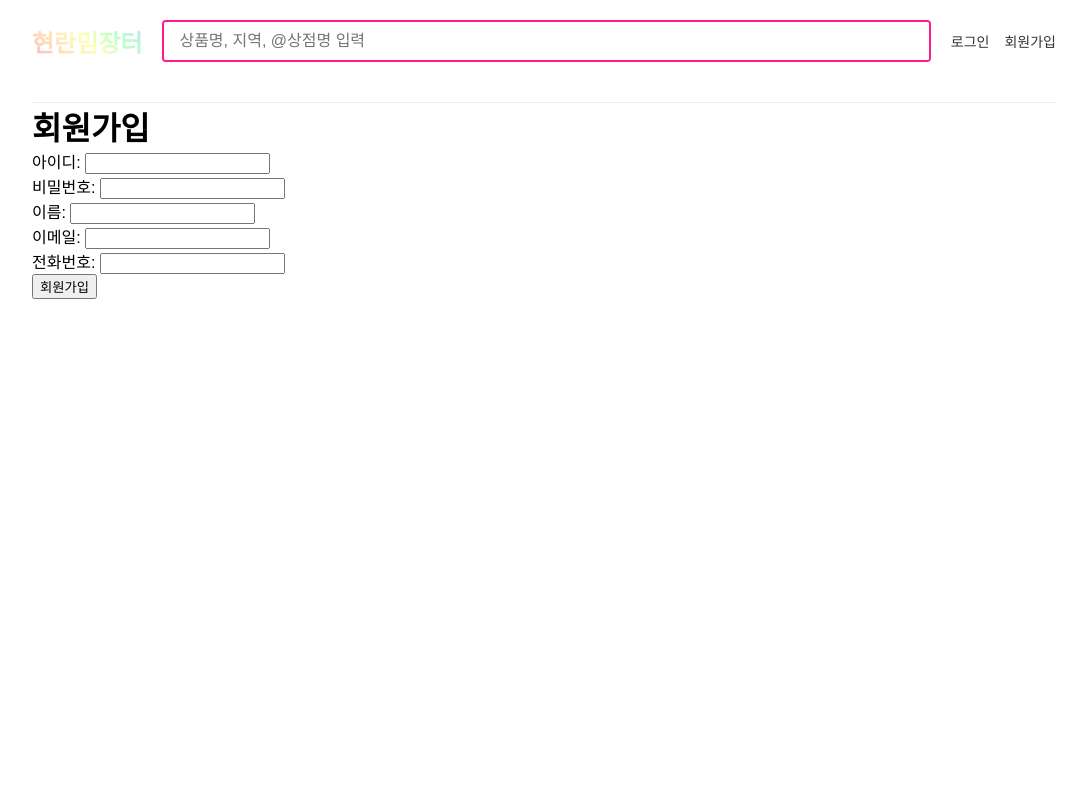
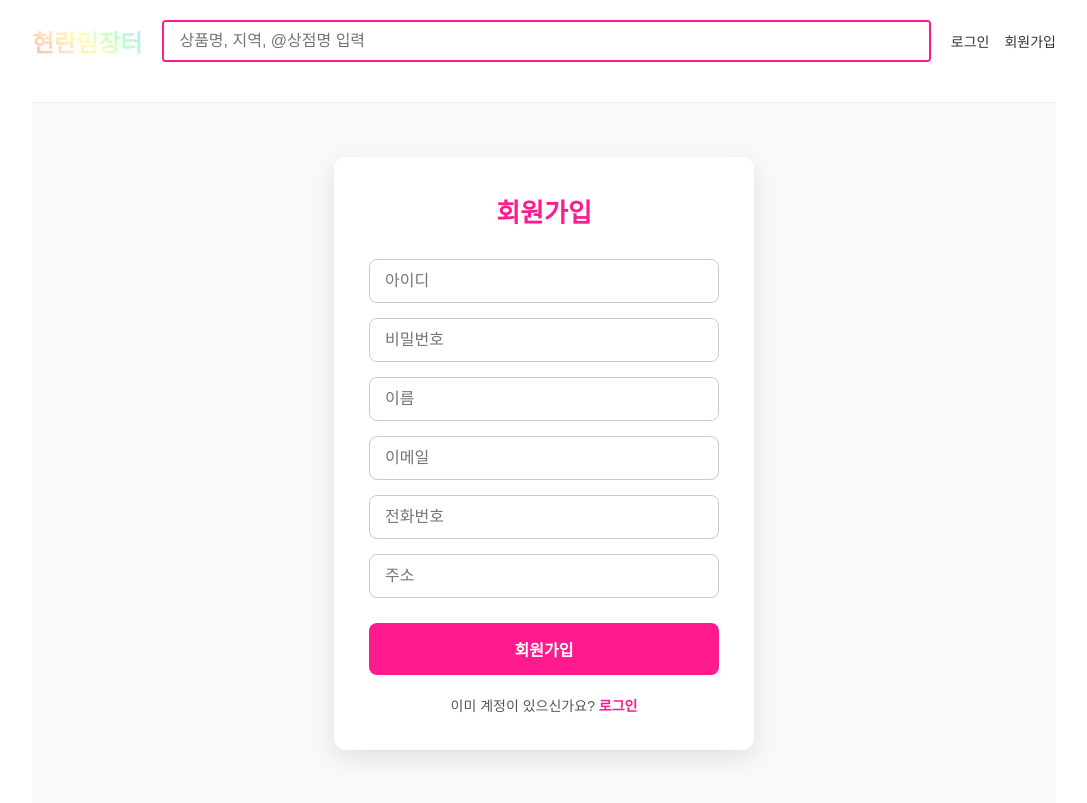
Before and after one commit to wjdfks3560/database_project, a Flask app: page /register_page in a window 1280 px wide. Shown: the whole page, without its empty margins (96-1183 px from the left). Before the commit the page ends 299 px from the top, so only its background shows below. Run offline with Flask 3, Linux system fonts and the light colour scheme.

Commit message:
Home button

```diff
--- a/app.py
+++ b/app.py
@@ -1,6 +1,7 @@
 from flask import Flask, render_template, request, session, redirect, url_for, flash
 import mysql.connector
 import os
+from datetime import date
 
 app = Flask(__name__)
 app.secret_key = os.urandom(24)
@@ -51,19 +52,24 @@ def register_page():
 def register():
     data = request.form
     username = data.get('id')
-    password = data.get('password')  # 평문
+    password = data.get('password')
     name = data.get('name')
     email = data.get('email')
     phone = data.get('tel')
+    address = data.get('address')
 
-    if not all([username, password, name, email, phone]):
+    if not all([username, password, name, email, phone, address]):
         return render_template('register.html', error="모든 필드를 입력해주세요.")
 
     try:
         conn = get_db_connection()
         cursor = conn.cursor()
-        sql = "INSERT INTO User (id, password, user_name, email, phone_number) VALUES (%s,%s,%s,%s,%s)"
-        cursor.execute(sql, (username, password, name, email, phone))
+        today = date.today().strftime('%Y-%m-%d')
+        sql = """
+            INSERT INTO User (id, password, user_name, email, phone_number, address, join_date)
+            VALUES (%s, %s, %s, %s, %s, %s, %s)
+        """
+        cursor.execute(sql, (username, password, name, email, phone, address, today))
         conn.commit()
         flash("회원가입이 완료되었습니다. 로그인 해주세요.", "success")
         return redirect(url_for('login_page'))
@@ -271,6 +277,5 @@ def notifications_page():
     return render_template('notifications.html', notifications=notifications, session=session)
 
 
-
 if __name__ == '__main__':
     app.run(debug=True)
--- a/templates/base.html
+++ b/templates/base.html
@@ -32,7 +32,8 @@
     <div class="wrapper">
         <header class="header">
             <div class="header-top">
-                <div class="logo logo-gradient">현란밈장터</div>
+                <!-- [수정된 부분] 기존 div 태그를 a 태그로 변경하고, href 속성을 추가하여 메인 페이지로 이동하는 링크를 만들었습니다. -->
+                <a href="{{ url_for('main_page') }}" class="logo logo-gradient">현란밈장터</a>
                 <div class="search-bar">
                     <input type="text" placeholder="상품명, 지역, @상점명 입력">
                 </div>
--- a/templates/register.html
+++ b/templates/register.html
@@ -1,13 +1,93 @@
 {% extends "base.html" %}
 {% block content %}
-<h1>회원가입</h1>
-{% if error %}<p style="color:red">{{ error }}</p>{% endif %}
-<form method="POST" action="{{ url_for('register') }}">
-    <label>아이디: <input type="text" name="id"></label><br>
-    <label>비밀번호: <input type="password" name="password"></label><br>
-    <label>이름: <input type="text" name="name"></label><br>
-    <label>이메일: <input type="email" name="email"></label><br>
-    <label>전화번호: <input type="text" name="tel"></label><br>
-    <button type="submit">회원가입</button>
-</form>
+<!--
+  [장점 결합 1: 완벽한 중앙 정렬]
+  Flexbox를 사용하여 폼 컨테이너를 화면의 수직 및 수평 정중앙에 배치합니다.
+  min-height: calc(100vh - 100px)는 뷰포트 높이에서 위아래 여백을 약간 주어 너무 꽉 차지 않게 합니다.
+  이는 base.html의 스타일에 영향을 받지 않는 가장 안정적인 정렬 방식입니다.
+-->
+<div style="display: flex; justify-content: center; align-items: center; min-height: calc(100vh - 100px); background-color: #f9f9f9; padding: 20px;">
+
+    <!--
+      [장점 결합 2: 세련된 디자인]
+      가독성 좋은 최대 너비(max-width)와 그림자 효과(box-shadow), 둥근 모서리(border-radius)를 적용하여
+      깔끔하고 현대적인 디자인의 폼 컨테이너를 만듭니다.
+      box-sizing: border-box;는 패딩이 너비에 영향을 주지 않도록 하는 중요한 속성입니다.
+    -->
+    <div style="max-width: 420px; width: 100%; padding: 35px; border-radius: 12px; box-shadow: 0 8px 24px rgba(0,0,0,0.1); background: #fff; box-sizing: border-box;">
+
+        <h1 style="text-align: center; color: #FF1B8D; margin-bottom: 30px; font-size: 26px;">회원가입</h1>
+
+        <!--
+          [장점 결합 3: 모든 메시지 처리]
+          단순 error 메시지뿐만 아니라, Flask의 get_flashed_messages 기능을 완벽하게 지원하여
+          회원가입 성공, 실패 등 다양한 상황에 맞는 피드백을 사용자에게 보여줄 수 있습니다.
+        -->
+        {% if error %}
+            <p style="color: #d9534f; text-align: center; margin-bottom: 15px;">{{ error }}</p>
+        {% endif %}
+
+        {% with messages = get_flashed_messages(with_categories=True) %}
+            {% if messages %}
+                {% for category, msg in messages %}
+                    <p style="color: {% if category=='success' %}#5cb85c{% else %}#d9534f{% endif %}; text-align: center; margin-bottom: 15px;">{{ msg }}</p>
+                {% endfor %}
+            {% endif %}
+        {% endwith %}
+
+        <!--
+          [장점 결합 4: 효율적인 내부 레이아웃]
+          form 태그 자체를 Flexbox 컨테이너로 만들고 'gap' 속성을 사용합니다.
+          각 입력 필드에 'margin'을 개별적으로 설정하는 대신, 'gap' 하나로 모든 요소 사이의 간격을
+          일관되고 깔끔하게 관리합니다. 이는 가장 현대적이고 유지보수가 쉬운 방식입니다.
+        -->
+        <form method="POST" action="{{ url_for('register') }}" style="display: flex; flex-direction: column; gap: 15px;">
+
+            <!--
+              입력 필드 스타일: 100% 너비와 box-sizing을 통해 부모 요소에 꽉 차도록 하고,
+              focus 상태일 때 테두리 색이 바뀌는 효과를 추가하여 사용자 경험을 향상시켰습니다.
+            -->
+            <style>
+                .form-input {
+                    width: 100%;
+                    padding: 12px 15px;
+                    border: 1px solid #ccc;
+                    border-radius: 8px;
+                    box-sizing: border-box;
+                    font-size: 16px;
+                    transition: border-color 0.3s, box-shadow 0.3s;
+                }
+                .form-input:focus {
+                    outline: none;
+                    border-color: #FF1B8D;
+                    box-shadow: 0 0 0 3px rgba(255, 27, 141, 0.15);
+                }
+            </style>
+
+            <input type="text" name="id" placeholder="아이디" required class="form-input">
+            <input type="password" name="password" placeholder="비밀번호" required class="form-input">
+            <input type="text" name="name" placeholder="이름" required class="form-input">
+            <input type="email" name="email" placeholder="이메일" required class="form-input">
+            <input type="text" name="tel" placeholder="전화번호" required class="form-input">
+            <input type="text" name="address" placeholder="주소" required class="form-input">
+
+            <!--
+              버튼 스타일: 마우스를 올렸을 때(hover) 배경색이 부드럽게 변하는 'transition' 효과와
+              클릭하는 느낌을 주는 active 효과를 추가하여 상호작용성을 높였습니다.
+            -->
+            <button type="submit" style="width: 100%; padding: 14px; background-color: #FF1B8D; color: white; font-weight: bold; border: none; border-radius: 8px; cursor: pointer; font-size: 16px; margin-top: 10px; transition: background-color 0.3s, transform 0.1s;">
+                회원가입
+            </button>
+            <style>
+                button[type="submit"]:hover { background-color: #e0157a; }
+                button[type="submit"]:active { transform: scale(0.99); }
+            </style>
+        </form>
+
+        <!-- [장점 결합 5: 사용자 편의 기능] 이미 계정이 있는 사용자를 위해 로그인 페이지로 안내하는 링크를 제공합니다. -->
+        <p style="text-align: center; margin-top: 20px; font-size: 14px; color: #555;">
+            이미 계정이 있으신가요? <a href="{{ url_for('login_page') }}" style="color: #FF1B8D; text-decoration: none; font-weight: 600;">로그인</a>
+        </p>
+    </div>
+</div>
 {% endblock %}
```
Also changed, not shown: templates/login.html (+12 -6 lines).
